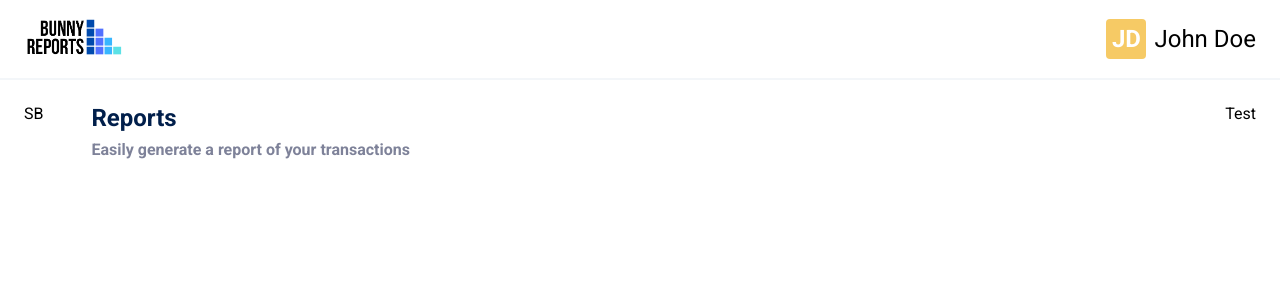
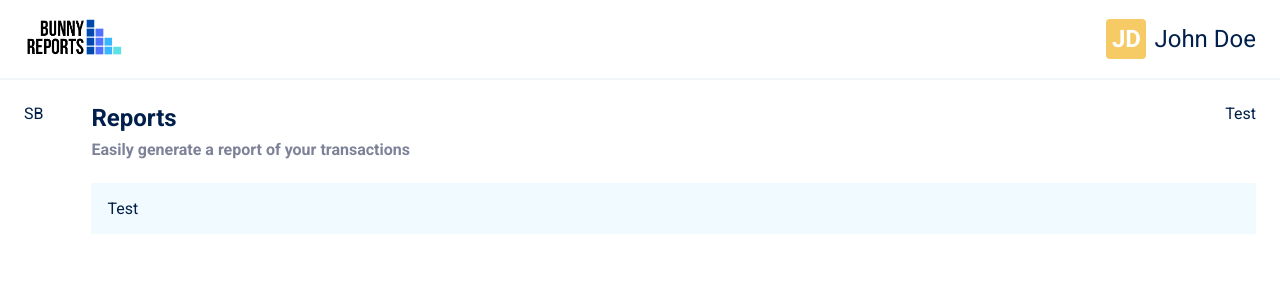
Before and after one commit to fabiandarga/nextjs-example-transaction-dashboard, a Next.js app: page /reports in a window 1280 px wide. Shown: the top 300 px of the page. Built offline with nearby package versions, Linux system fonts and the light colour scheme.

Commit message:
Add Card

```diff
--- /dev/null
+++ b/components/atoms/Card.tsx
@@ -0,0 +1,12 @@
+import React, { ReactNode } from 'react';
+import style from "./card.module.scss";
+
+interface CardProps {  children: ReactNode };
+
+export default function Card({ children }: CardProps) {
+    return (
+        <div className={ style.card }>
+            { children }
+        </div>
+    )
+}
--- /dev/null
+++ b/components/atoms/card.module.scss
@@ -0,0 +1,6 @@
+@use '../../style/theme.variables.scss';
+
+.card {
+    background-color: theme.$color-background-dark;
+    padding: theme.$space-md;
+}
--- a/components/layout/default.module.scss
+++ b/components/layout/default.module.scss
@@ -9,6 +9,8 @@
     display: grid;
     grid-template-columns: auto 1fr;
     grid-template-rows: auto 1fr;
+
+    color: theme.$color-font-dark;
 
     nav {
         grid-row: 1;
--- a/components/molecules/page-title.module.scss
+++ b/components/molecules/page-title.module.scss
@@ -4,11 +4,11 @@
     display: flex;
     justify-content: space-between;
     align-items: flex-start;
+    margin-bottom: theme.$space-lg;
 
     h2 {
         font-weight: bold;
         font-size: 1.5rem;
-        color: theme.$color-font-dark;
     }
 
     p {
--- a/pages/reports.tsx
+++ b/pages/reports.tsx
@@ -1,6 +1,6 @@
 import React from 'react';
+import Card from '../components/atoms/Card';
 import PageTitle from '../components/molecules/PageTitle';
-import styles from './index.module.scss';
 
 function Reports() {
     return (
@@ -8,6 +8,9 @@ function Reports() {
             <PageTitle title="Reports" subTitle="Easily generate a report of your transactions">
                 Test
             </PageTitle>
+            <Card>
+                Test
+            </Card>
         </div>
     )
 }
```
